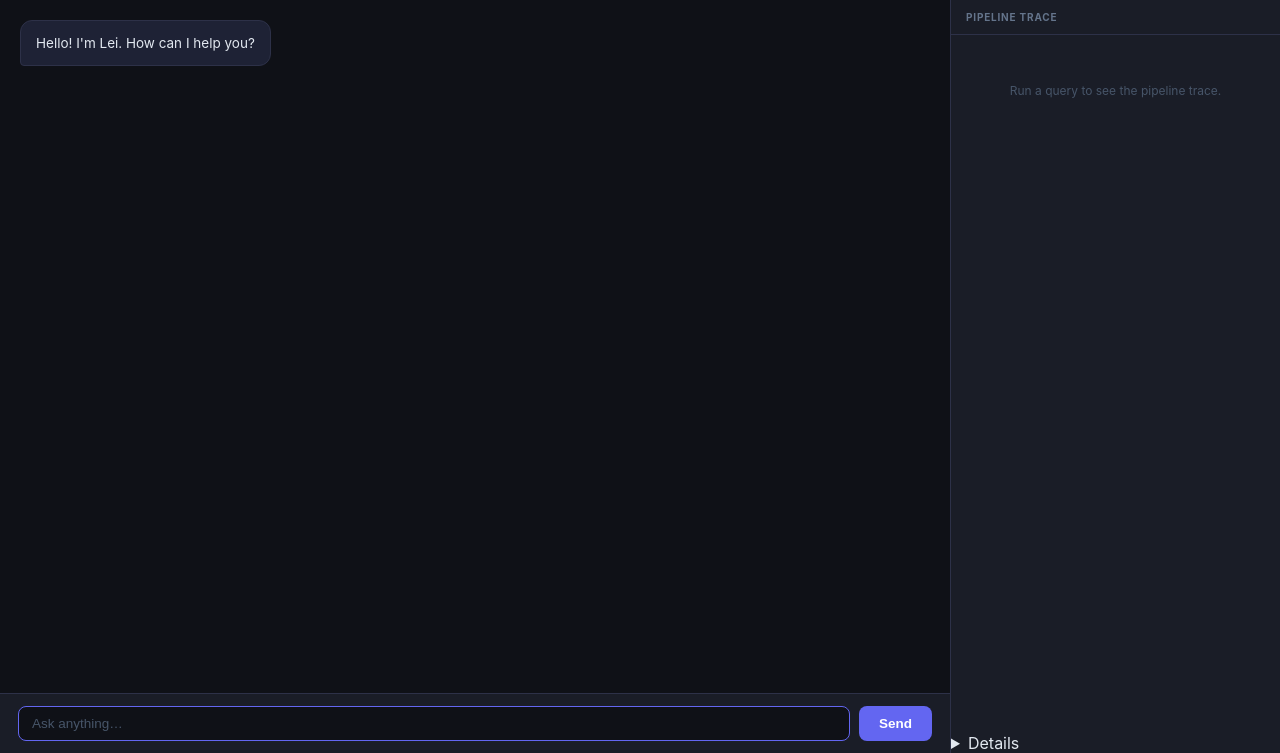
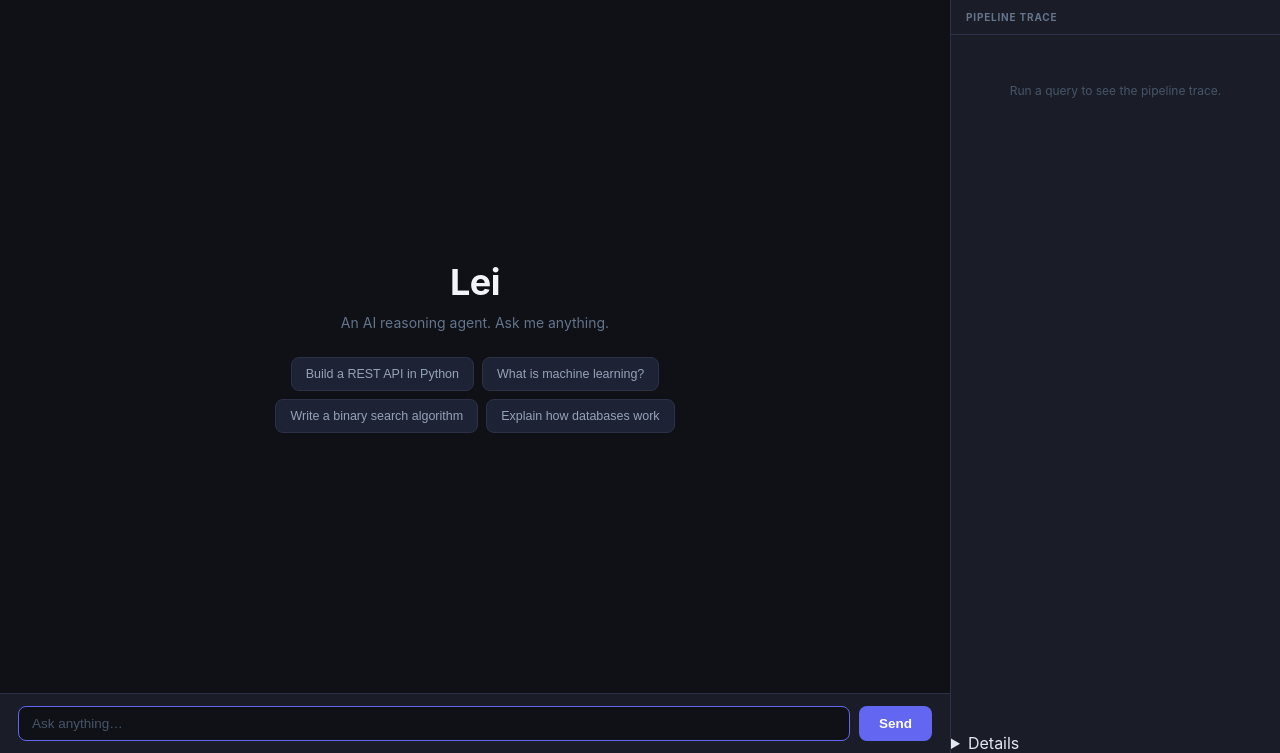
Before and after one commit to neshent/AI-Spider, a Flask app: page / in a window 1280 px wide. Shown: the part 47-800 px from the top of the page. Run offline with Flask 3, Linux system fonts and the light colour scheme; data that the repository does not hold is empty.

Commit message:
UI: replace plain welcome message with styled welcome card and suggestion buttons

```diff
--- a/static/app.css
+++ b/static/app.css
@@ -65,6 +65,7 @@ select:focus, .token-input:focus { border-color: #6366f1; }
 .messages {
   flex: 1; overflow-y: auto; padding: 20px;
   display: flex; flex-direction: column; gap: 14px;
+  align-items: stretch;
 }
 
 /* ── Message bubbles ────────────────────────────────────────────────────── */
@@ -226,3 +227,49 @@ details[open] summary::before      { content: ""; }
 ::-webkit-scrollbar       { width: 5px; }
 ::-webkit-scrollbar-track { background: transparent; }
 ::-webkit-scrollbar-thumb { background: #2d3148; border-radius: 3px; }
+
+/* ── Welcome card ───────────────────────────────────────────────────────── */
+.welcome-card {
+  display: flex;
+  flex-direction: column;
+  align-items: center;
+  justify-content: center;
+  gap: 10px;
+  flex: 1;
+  padding: 60px 20px;
+  text-align: center;
+}
+.welcome-title {
+  font-size: 36px;
+  font-weight: 700;
+  color: #f1f5f9;
+  letter-spacing: -0.5px;
+}
+.welcome-sub {
+  font-size: 14px;
+  color: #64748b;
+}
+.welcome-suggestions {
+  display: flex;
+  flex-wrap: wrap;
+  gap: 8px;
+  justify-content: center;
+  margin-top: 16px;
+  max-width: 520px;
+}
+.suggest-btn {
+  background: #1e2235;
+  border: 1px solid #2d3148;
+  border-radius: 8px;
+  color: #94a3b8;
+  font-size: 12.5px;
+  padding: 9px 14px;
+  cursor: pointer;
+  transition: background .2s, border-color .2s, color .2s;
+  text-align: left;
+}
+.suggest-btn:hover {
+  background: #252a40;
+  border-color: #6366f1;
+  color: #e2e8f0;
+}
--- a/static/app.js
+++ b/static/app.js
@@ -132,6 +132,16 @@ async function probeLMStudio() {
 /* ── DOM helpers ─────────────────────────────────────────────────────────── */
 function scrollBottom() { messagesEl.scrollTop = messagesEl.scrollHeight; }
 
+function fillInput(text) {
+  inputEl.value = text;
+  inputEl.focus();
+}
+
+function hideWelcome() {
+  const card = document.querySelector('.welcome-card');
+  if (card) card.remove();
+}
+
 function addMsg(text, cls) {
   const d = document.createElement('div');
   d.className = `message ${cls}`; d.textContent = text;
@@ -189,6 +199,7 @@ async function sendMessage() {
   inputEl.value = '';
   sendBtn.disabled = true;
   stopBtn.classList.add('visible');
+  hideWelcome();
 
   const model    = modelSel.value;
   const provider = providerOf(model);
--- a/templates/index.html
+++ b/templates/index.html
@@ -38,7 +38,16 @@
 <div class="layout">
   <div class="chat-panel">
     <div class="messages" id="messages">
-      <div class="message assistant">Hello! I'm Lei. How can I help you?</div>
+      <div class="welcome-card">
+        <div class="welcome-title">Lei</div>
+        <div class="welcome-sub">An AI reasoning agent. Ask me anything.</div>
+        <div class="welcome-suggestions">
+          <button class="suggest-btn" onclick="fillInput('Build a REST API in Python')">Build a REST API in Python</button>
+          <button class="suggest-btn" onclick="fillInput('What is machine learning?')">What is machine learning?</button>
+          <button class="suggest-btn" onclick="fillInput('Write a binary search algorithm')">Write a binary search algorithm</button>
+          <button class="suggest-btn" onclick="fillInput('Explain how databases work')">Explain how databases work</button>
+        </div>
+      </div>
     </div>
     <div class="input-bar">
       <input id="userInput" type="text" placeholder="Ask anything…" autocomplete="off" autofocus />
```
